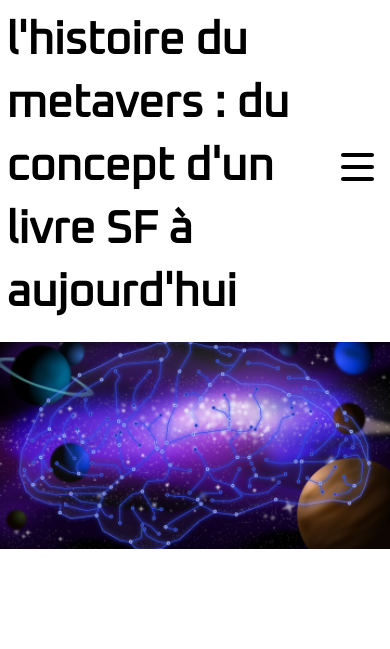
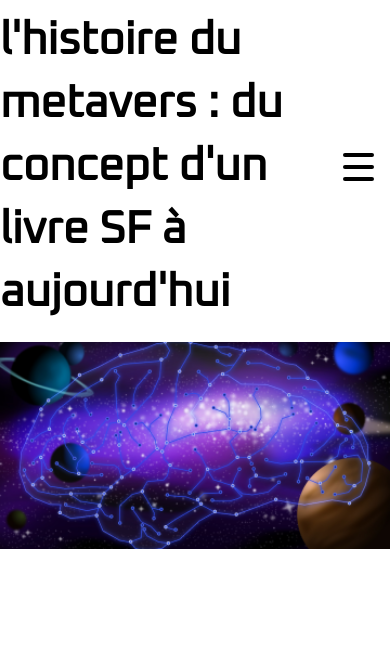
Before and after one commit to Malifarge/L-histoire-du-metavers, a plain HTML site: page index.html in a window 390 px wide. Shown: the top 649 px of the page. Drawn offline with Linux system fonts and the light colour scheme.

Commit message:
quelques corrections

```diff
--- a/style.css
+++ b/style.css
@@ -190,13 +190,8 @@ footer a{
         text-align: center;
     }
 
-    p,h1,h2, .left{
-        padding: 0;
-        margin: 0;
-    }
-
     h1{
-        width: 80%;
+        width: 90%;
     }
 
     /* menu burger */
```
